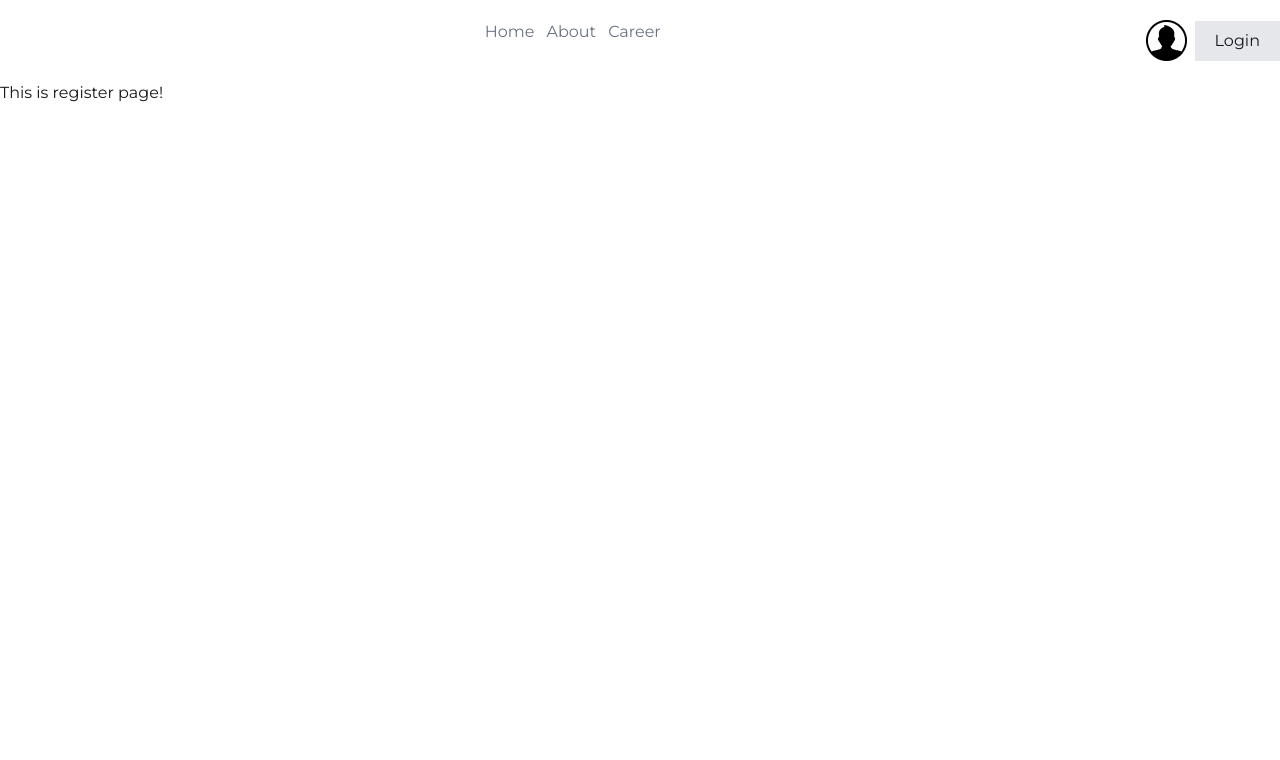
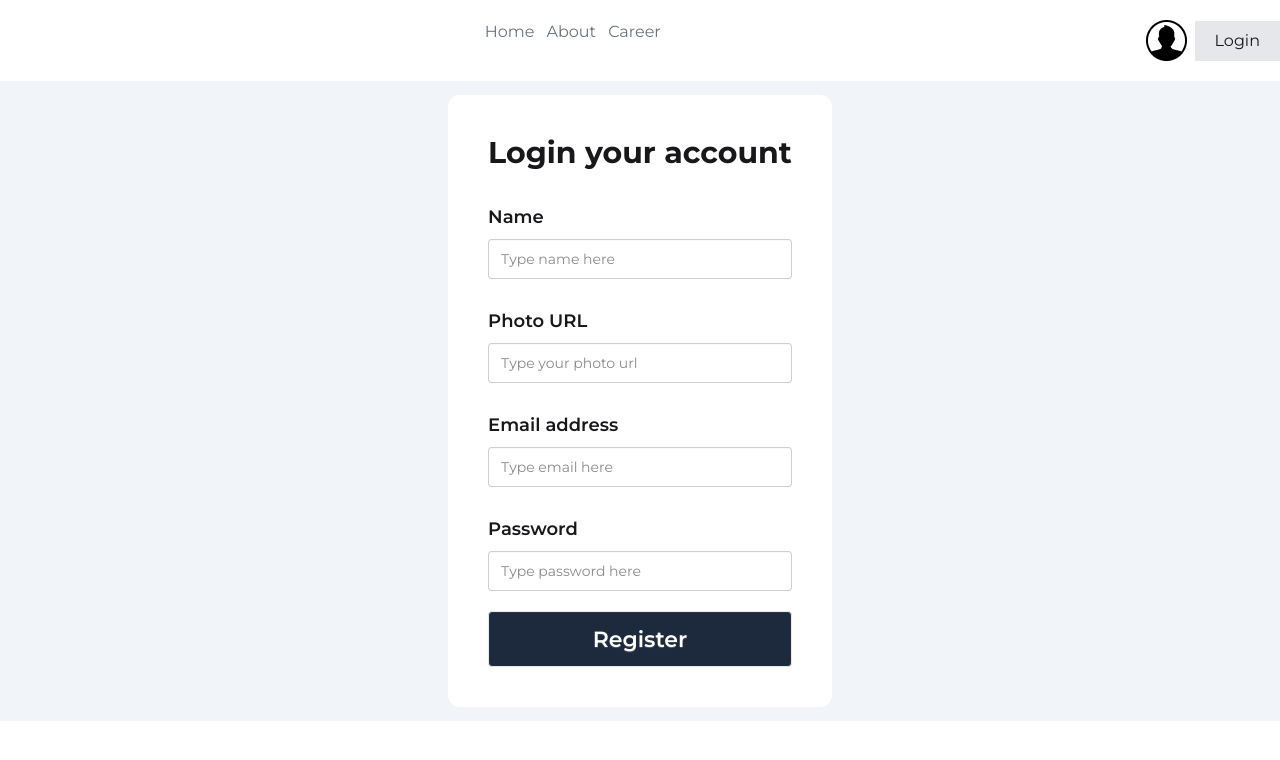
Before and after one commit to sazidrafi/The-Next-Press, a Next.js app: page /register in a window 1280 px wide. Shown: the top 760 px of the page. Built offline with nearby package versions, Linux system fonts and the light colour scheme.

Commit message:
feat: login and register page designed

```diff
--- a/package.json
+++ b/package.json
@@ -14,6 +14,7 @@
     "react": "19.3.0",
     "react-dom": "19.3.0",
     "react-fast-marquee": "^1.6.5",
+    "react-hook-form": "^7.91.0",
     "react-icons": "^5.7.0"
   },
   "devDependencies": {
--- a/src/app/(auth)/login/page.jsx
+++ b/src/app/(auth)/login/page.jsx
@@ -1,9 +1,67 @@
-//import React from 'react';
+"use client";
+
+import Link from "next/link";
+import { useForm } from "react-hook-form";
 
 const LoginPage = () => {
+  const {
+    register,
+    handleSubmit,
+    watch,
+    formState: { errors },
+  } = useForm();
+  //handle login function
+  const handleLogin = (data) => {
+    console.log(data);
+  };
+  // console.log(errors);
+
+
+  //this takes value directly from input field (similar like onChange method)
+  // console.log(watch("email"));
+  // console.log(watch("password"));
   return (
-    <div>
-      <h2>This is Login page!</h2>
+    <div className="container mx-auto min-h-[80vh] flex justify-center items-center bg-slate-100">
+      <div className="p-10 rounded-xl bg-white">
+        <h2 className="font-bold text-3xl text-center mb-6">
+          Login your account
+        </h2>
+        <form className="space-y-4" onSubmit={handleSubmit(handleLogin)}>
+          <fieldset className="fieldset text-lg">
+            <legend className="fieldset-legend">Email address</legend>
+            <input
+              {...register("email", { required: "Email is required" })}
+              type="email"
+              className="input"
+              placeholder="Type email here"
+            />
+            {errors.email && (
+              <p className="text-red-500 text-sm">{errors.email.message}</p>
+            )}
+          </fieldset>
+          <fieldset className="fieldset text-lg">
+            <legend className="fieldset-legend">Password</legend>
+            <input
+              type="password"
+              className="input"
+              placeholder="Type password here"
+              {...register("password", { required: "Password is required" })}
+            />
+            {errors.password && (
+              <p className="text-red-500 text-sm">{errors.password.message}</p>
+            )}
+          </fieldset>
+          <button className="btn bg-slate-800 text-white w-full btn-xs sm:btn-sm md:btn-md lg:btn-lg xl:btn-xl">
+            Login
+          </button>
+        </form>
+        <p className="mt-4  text-center">
+          Don't have account ?{" "}
+          <Link href={"/register"} className="text-blue-400 font-semibold">
+            Register
+          </Link>
+        </p>
+      </div>
     </div>
   );
 };
--- a/src/app/(auth)/register/page.jsx
+++ b/src/app/(auth)/register/page.jsx
@@ -1,9 +1,85 @@
-//import React from 'react';
+"use client";
+
+import Link from "next/link";
+import { useForm } from "react-hook-form";
 
 const RegisterPage = () => {
+  const {
+    register,
+    handleSubmit,
+    watch,
+    formState: { errors },
+  } = useForm();
+  //handle login function
+  const handleLogin = (data) => {
+    // console.log(data);
+    const { email, name, photo, password } = data;
+  };
+  // console.log(errors);
+
+  //this takes value directly from input field (similar like onChange method)
+  // console.log(watch("email"));
+  // console.log(watch("password"));
   return (
-    <div>
-      <h2>This is register page!</h2>
+    <div className="container mx-auto min-h-[80vh] flex justify-center items-center bg-slate-100">
+      <div className="p-10 rounded-xl bg-white">
+        <h2 className="font-bold text-3xl text-center mb-6">
+          Login your account
+        </h2>
+        <form className="space-y-4" onSubmit={handleSubmit(handleLogin)}>
+          <fieldset className="fieldset text-lg">
+            <legend className="fieldset-legend">Name</legend>
+            <input
+              {...register("name", { required: "Name is required" })}
+              type="text"
+              className="input"
+              placeholder="Type name here"
+            />
+            {errors.name && (
+              <p className="text-red-500 text-sm">{errors.name.message}</p>
+            )}
+          </fieldset><fieldset className="fieldset text-lg">
+            <legend className="fieldset-legend">Photo URL</legend>
+            <input
+              {...register("photo", { required: "photo url is required" })}
+              type="text"
+              className="input"
+              placeholder="Type your photo url"
+            />
+            {errors.photo && (
+              <p className="text-red-500 text-sm">{errors.photo.message}</p>
+            )}
+          </fieldset>
+
+          <fieldset className="fieldset text-lg">
+            <legend className="fieldset-legend">Email address</legend>
+            <input
+              {...register("email", { required: "Email is required" })}
+              type="email"
+              className="input"
+              placeholder="Type email here"
+            />
+            {errors.email && (
+              <p className="text-red-500 text-sm">{errors.email.message}</p>
+            )}
+          </fieldset>
+          <fieldset className="fieldset text-lg">
+            <legend className="fieldset-legend">Password</legend>
+            <input
+              type="password"
+              className="input"
+              placeholder="Type password here"
+              {...register("password", { required: "Password is required" })}
+            />
+            {errors.password && (
+              <p className="text-red-500 text-sm">{errors.password.message}</p>
+            )}
+          </fieldset>
+          <button className="btn bg-slate-800 text-white w-full btn-xs sm:btn-sm md:btn-md lg:btn-lg xl:btn-xl">
+            Register
+          </button>
+        </form>
+      </div>
     </div>
   );
 };
```
Also changed, not shown: 1 other file (tests, documents, lock files or other folders).
